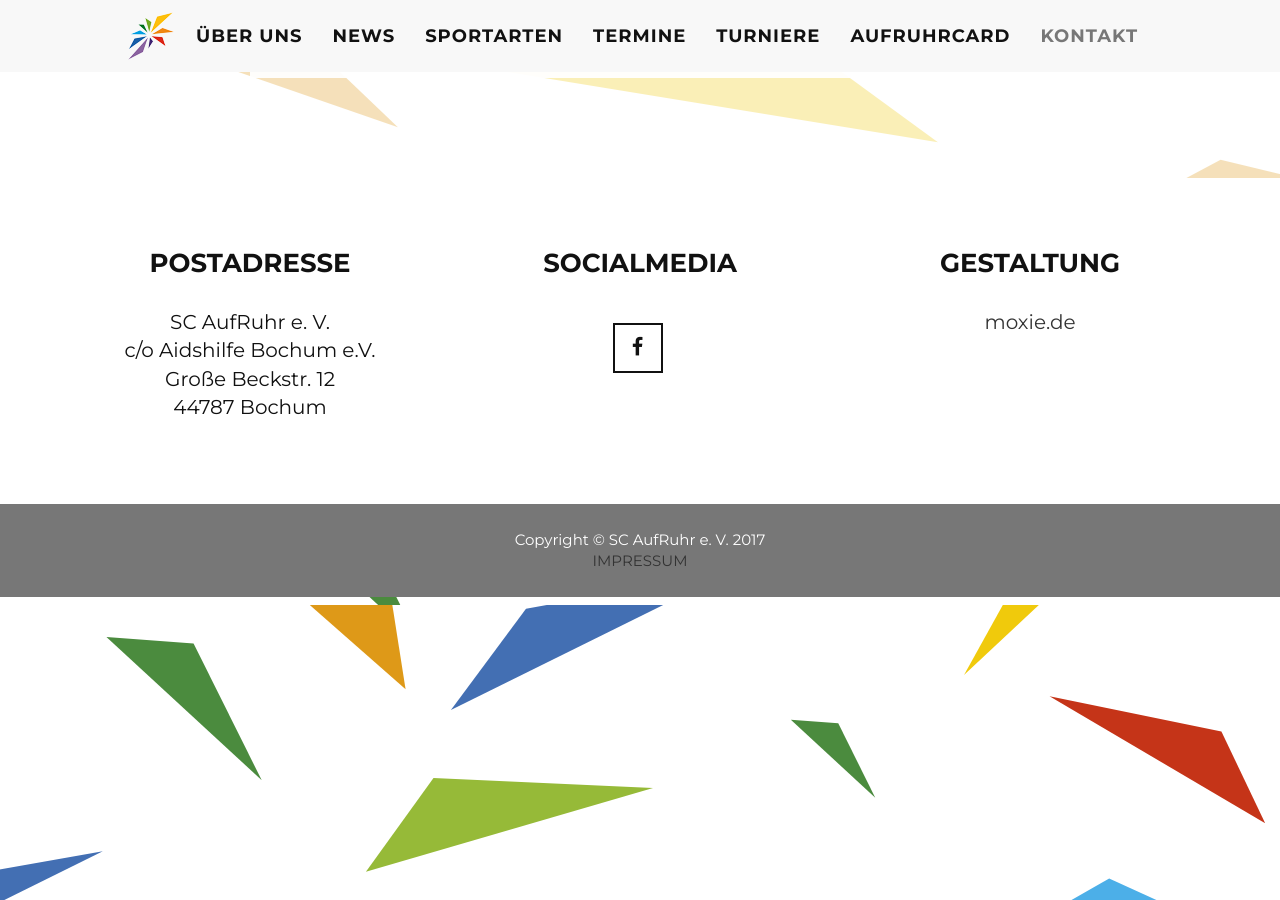
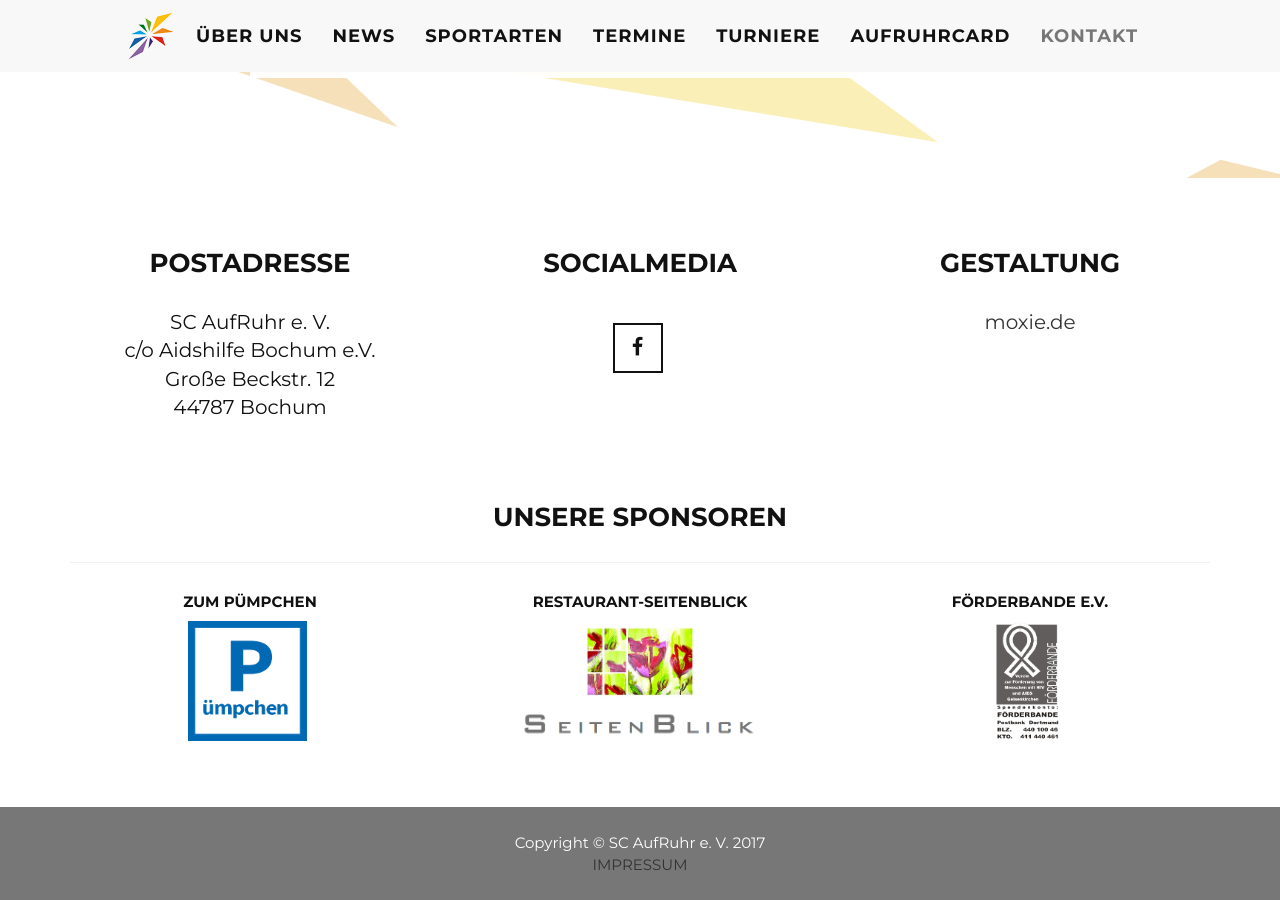
Before and after one commit to scarweb/scarweb.github.io, a Jekyll site: the page built from index.html, in a window 1280 px wide and 900 px high, scrolled down 5695 px. Built offline with Jekyll 4.4.1, drawn with Linux system fonts in a browser that asks for light colours.

Commit message:
Sponsoren und Logos hinzugefügt

```diff
--- a/_includes/footer.html
+++ b/_includes/footer.html
@@ -30,10 +30,43 @@
             </div>
         </div>
         <div class="container">
+            <!-- sponsoren -->
             <div class="row">
-                <!-- sponsoren -->
-                <div class="col-lg-4">
-                    &nbsp;
+                    <div class="col-lg-12">
+                        <h3>Unsere Sponsoren</h3>
+                        <hr>
+                    </div>
+            </div>
+            <div class="row">
+
+                <div class="footer-col col-md-4">
+                        <h5>Zum Pümpchen</h5>
+                        <ul class="list-inline">
+                            <li>
+                                <a href="https://www.facebook.com/pages/Zum-P%C3%BCmpchen/180049395353165" target="_blank">
+                                    <img src="/img/sponsoren/puempchen.png" class="img-responsive sponsorlogo" alt="Zum Pümpchen">
+                                </a>
+                            </li>
+                        </ul>
+                </div>
+                <div class="footer-col col-md-4">
+                        <h5>Restaurant-Seitenblick</h5>
+                        <ul class="list-inline">
+                            <li>
+                                <a href="http://www.restaurant-seitenblick.de" target="_blank">
+                                    <img src="/img/sponsoren/seitenblick_logo.jpg" class="img-responsive sponsorlogo" alt="Restaurant-Seitenblick">
+                                </a>
+                            </li>
+                        </ul>
+                </div>
+
+                <div class="footer-col col-md-4">
+                        <h5>Förderbande e.V.</h5>
+                        <ul class="list-inline">
+                            <li>
+                                <img src="/img/sponsoren/foerderbande.png" class="img-responsive sponsorlogo" alt="Förderbande, Verein zur Förderung von Menschen mit HIV und AIDS, Gelsenkirchen e.V">
+                            </li>
+                        </ul>
                 </div>
 {% comment %}
                 {% for sponsor in site.data.sponsoren %}
@@ -42,9 +75,7 @@
                     </div>
                 {% endfor %}
 {% endcomment %}
-                <div class="col-lg-4">
-                    &nbsp;
-                </div>
+
             </div>
         </div>
     </div>
```
Also changed, not shown: img/sponsoren/foerderbande.png (added), img/sponsoren/puempchen.png (added), img/sponsoren/seitenblick_logo.jpg (added).
